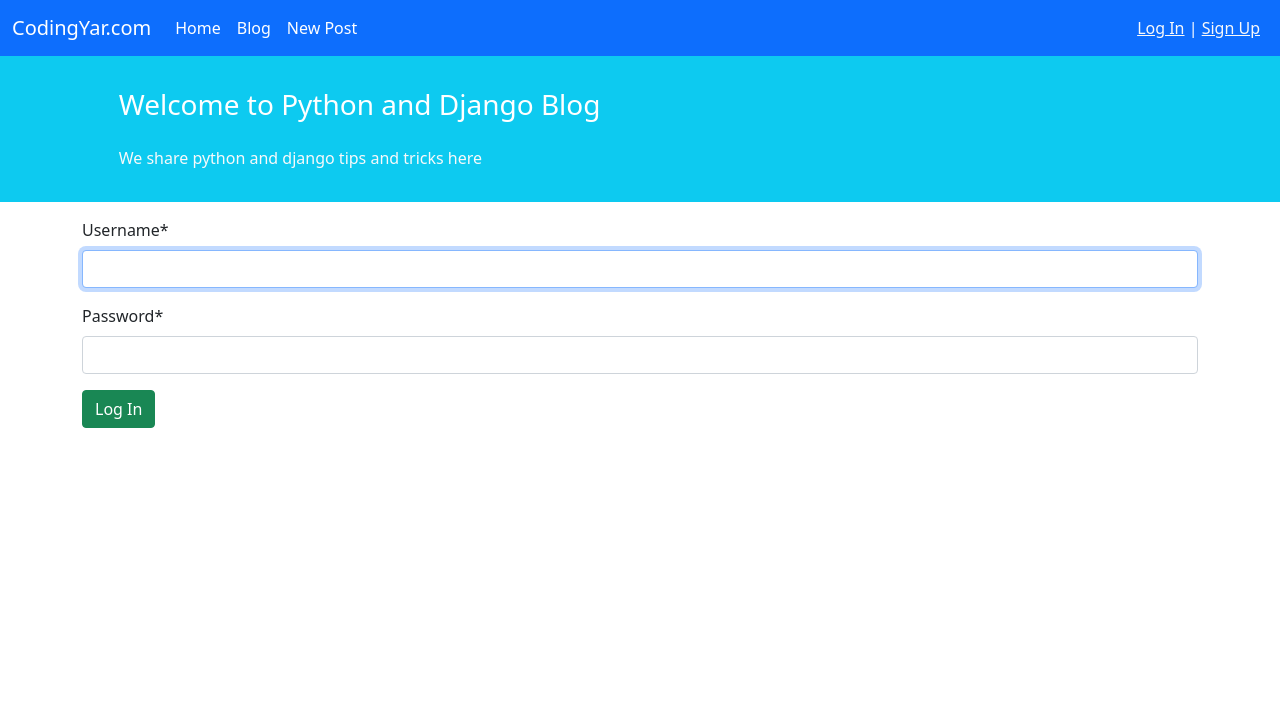
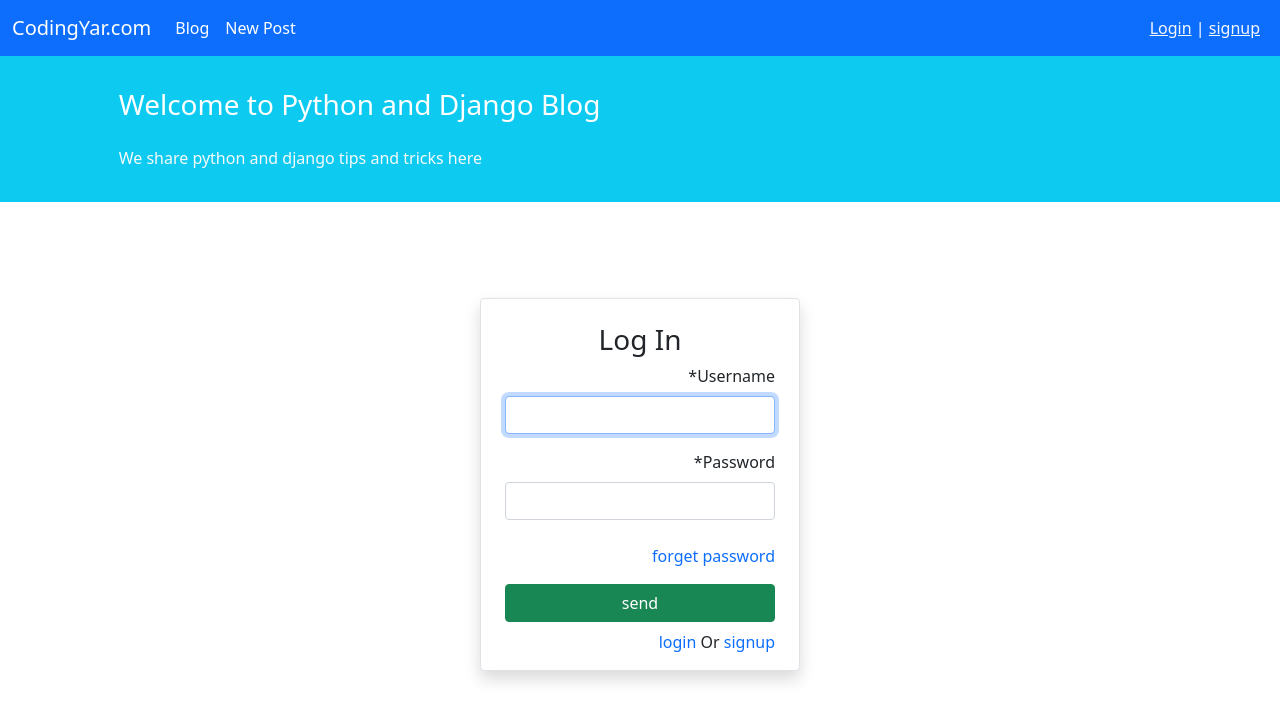
Before and after one commit to AliGanji14/django-Blog, a Django app: page /accounts/login/ in a window 1280 px wide. Shown: the top 721 px of the page. Run offline with Django 5.2, Linux system fonts and the light colour scheme; some libraries are stand-ins or nearby versions.

Commit message:
add change

```diff
--- a/blog/templates/blog/post_detail.html
+++ b/blog/templates/blog/post_detail.html
@@ -20,7 +20,8 @@
                 <h3>Comments:</h3>
                 {% for comment in comments %}
                     <div class="card shadow my-3 p-5">
-                        {{ comment.user }} :{{ comment.comment }}
+                        {{ comment.user }} : {{ comment.comment }}
+                    <h6 class="card-subtitle mb-2 text-muted small py-2">{{ comment.datetime_created|timesince }}</h6>
                     </div>
                 {% endfor %}
                 <div class="card shadow my-3 p-5">
@@ -39,7 +40,7 @@
                     <div class="card-body">
                         <p class="card-text">We love python and django. So we created a blog site to share our
                             thoughts</p>
-                        <a href="#" class="btn btn-sm btn-danger">
+                        <a href="https://www.djangoproject.com/" class="btn btn-sm btn-danger">
                             More...
                         </a>
                     </div>
--- a/blog/templates/blog/posts_list.html
+++ b/blog/templates/blog/posts_list.html
@@ -13,7 +13,7 @@
             <div class="card-body">
               <h5 class="card-title">{{ post.title }}</h5>
               <h6 class="card-subtitle mb-2 text-muted small py-2">{{ post.datetime_created|timesince }}</h6>
-              <p class="card-text py-3">{{ post.text|truncatewords:35 }}</p>
+              <p class="card-text py-3">{{ post.text|truncatewords:30 }}</p>
               <a href="{{ post.get_absolute_url }}" class="btn btn-sm btn-success">Read More</a>
             </div>
           </div>
@@ -24,7 +24,7 @@
           <h5 class="card-header">About</h5>
           <div class="card-body">
             <p class="card-text">We love python and django. So we created a blog site to share our thoughts</p>
-            <a href="#" class="btn btn-sm btn-danger">More...</a>
+            <a href="https://www.djangoproject.com/" class="btn btn-sm btn-danger">More...</a>
           </div>
         </div>
       </div>
--- a/blog/views.py
+++ b/blog/views.py
@@ -11,7 +11,7 @@ from .forms import PostForm, CommentForm
 
 
 def post_list_view(request):
-    posts = Post.objects.filter(status='pub')
+    posts = Post.objects.filter(status='pub').order_by('-datetime_created')
 
     return render(request, 'blog/posts_list.html', {'posts': posts})
 
--- a/config/settings.py
+++ b/config/settings.py
@@ -129,3 +129,5 @@ LOGOUT_REDIRECT_URL = 'post_list'
 
 CRISPY_ALLOWED_TEMPLATE_PACKS = "bootstrap5"
 CRISPY_TEMPLATE_PACK = "bootstrap5"
+
+EMAIL_BACKEND = "django.core.mail.backends.console.EmailBackend"
--- a/templates/_base.html
+++ b/templates/_base.html
@@ -19,13 +19,12 @@
 <body>
 <nav class="navbar navbar-expand-lg navbar-dark bg-primary">
     <div class="container-fluid">
-        <a class="navbar-brand" href="#">CodingYar.com</a>
+        <a class="navbar-brand" href="{% url 'home' %}">CodingYar.com</a>
         <button class="navbar-toggler" type="button" data-bs-toggle="collapse" data-bs-target="#navbarNavAltMarkup"
                 aria-controls="navbarNavAltMarkup" aria-expanded="false" aria-label="Toggle navigation"><span
                 class="navbar-toggler-icon"></span></button>
         <div class="collapse navbar-collapse" id="navbarNavAltMarkup">
             <div class="navbar-nav">
-                <a class="nav-link active" aria-current="page" href="#">Home</a>
                 <a class="nav-link active" aria-current="page" href="{% url 'post_list' %}">Blog</a>
                 <a class="nav-link active" aria-current="page" href="{% url 'post_create' %}">New Post</a>
             </div>
@@ -35,11 +34,11 @@
                 <span>Welcome {{ user.username }} |</span>
                 <form action="{% url 'logout' %}" method="post" style="display:inline;">
                     {% csrf_token %}
-                    <button type="submit" class="btn btn-link p-0 text-light" style="display:inline;">Log Out</button>
+                    <button type="submit" class="btn btn-link p-0 text-light" style="display:inline;">logout</button>
                 </form>
             {% else %}
-                <a class="text-light" href="{% url 'login' %}">Log In</a> |
-                <a class="text-light" href="{% url 'signup' %}">Sign Up</a>
+                <a class="text-light" href="{% url 'login' %}">Login</a> |
+                <a class="text-light" href="{% url 'signup' %}">signup</a>
             {% endif %}
         </div>
 
--- a/templates/registration/login.html
+++ b/templates/registration/login.html
@@ -3,15 +3,30 @@
 {% load crispy_forms_tags %}
 
 {% block page_title %}
-  Log In
+    Log In
 {% endblock %}
 
 {% block content %}
-<div class="container mt-3">
-  <form action="" method="post">
-    {% csrf_token %}
-    {{ form|crispy }}
-    <button class="btn btn-success" type="submit">Log In</button>
-  </form>
-</div>
+    <div class="d-flex justify-content-center mt-5" dir="rtl">
+        <div class="col-xl-3 col-lg-4 col-md-5 col-sm-5 col-xs-6 bg-white m-3 m-sm-5 border rounded px-4 pt-4 pb-3 shadow">
+            <form method="post">
+                {% csrf_token %}
+                <h3 class="text-center">Log In</h3>
+                {{ form|crispy }}
+                <div class="d-flex justify-content-between align-items-center">
+                    <div class="mt-2">
+                        <a class="text-decoration-none" href="{% url 'password_reset' %}">forget password</a>
+                    </div>
+                </div>
+                <button type="submit" class="btn btn-success mt-3 w-100">send</button>
+                <div class="d-flex justify-content-between align-items-center">
+                    <div class="mt-2">
+                        <a class="text-decoration-none" href="{% url 'login' %}">login</a>
+                        <span> Or </span>
+                        <a class="text-decoration-none" href="{% url 'signup' %}">signup</a>
+                    </div>
+                </div>
+            </form>
+        </div>
+    </div>
 {% endblock %}
--- a/templates/registration/password_change_done.html
+++ b/templates/registration/password_change_done.html
@@ -1,6 +1,6 @@
 {% extends '_base.html' %}
 
-{% block page_title %}موفقیت آمیز{% endblock %}
+{% block page_title %}successful{% endblock %}
 
 {% block content %}
     <h1>Password changed!</h1>
--- a/templates/registration/password_reset_complete.html
+++ b/templates/registration/password_reset_complete.html
@@ -1,6 +1,6 @@
 {% extends '_base.html' %}
 
-{% block page_title %}موفقیت آمیز{% endblock %}
+{% block page_title %}successful{% endblock %}
 
 {% block content %}
     <h1>Password reset complete!</h1>
--- a/templates/registration/password_reset_done.html
+++ b/templates/registration/password_reset_done.html
@@ -1,6 +1,6 @@
 {% extends '_base.html' %}
 
-{% block page_title %}موفقیت آمیز{% endblock %}
+{% block page_title %}successful{% endblock %}
 
 {% block content %}
     <h1>Email Sent!</h1>
```
Also changed, not shown: accounts/forms.py (added, +8 -0 lines), accounts/views.py (+4 -3 lines), templates/registration/password_change_form.html (+19 -6 lines), templates/registration/password_reset_confirm.html (+19 -6 lines), templates/registration/password_reset_form.html (+6 -6 lines), templates/registration/signup.html (+17 -7 lines).
